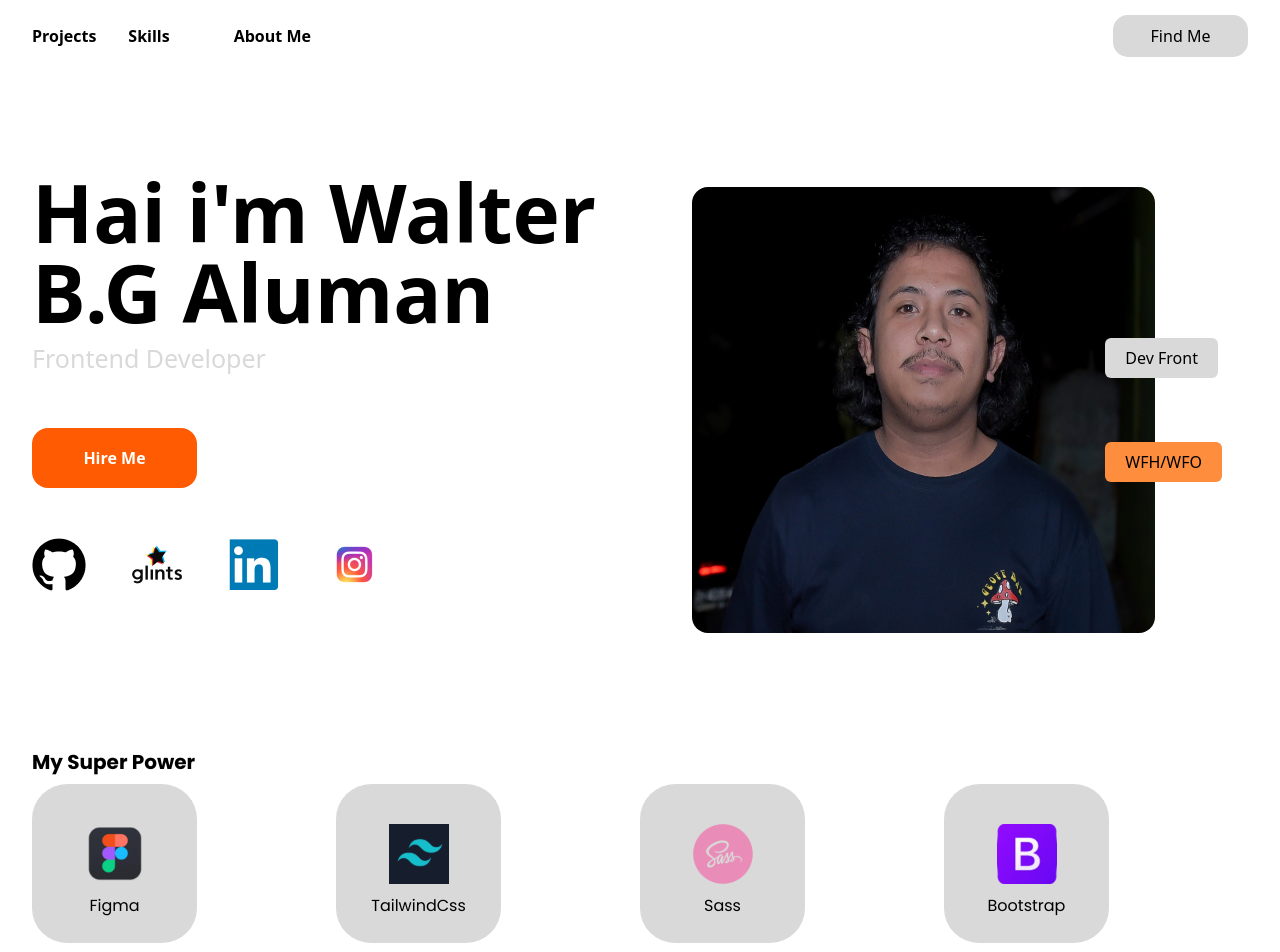
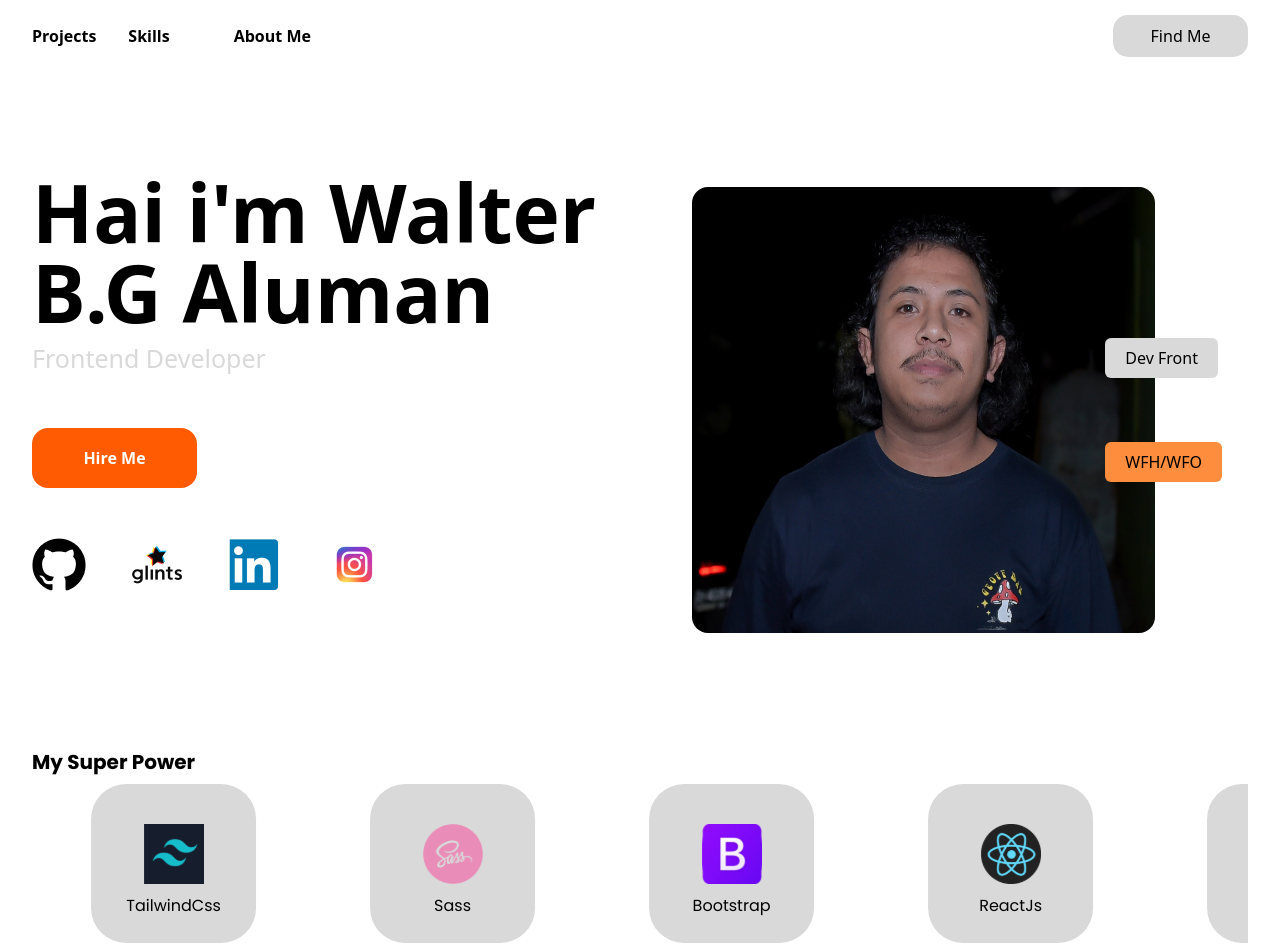
Before and after one commit to pekeleku/myportfolio, a React (Create React App) app: page / in a window 1280 px wide. Shown: the top 952 px of the page. Built offline with nearby package versions, Linux system fonts and the light colour scheme.

Commit message:
fix bugs

```diff
--- a/src/components/reusable/CustomeSlider/CustomSlider .js
+++ b/src/components/reusable/CustomeSlider/CustomSlider .js
@@ -6,8 +6,10 @@ import "slick-carousel/slick/slick-theme.css";
 const CustomSlider = ({ children, settings = {} }) => {
   const defaultSettings = {
     dots: false,
-    infinite: false,
-    speed: 100,
+    infinite: true,
+    centerMode: true,
+
+    speed: 700,
     slidesToShow: 4,
     slidesToScroll: 1,
     initialSlide: 0,
@@ -24,21 +26,31 @@ const CustomSlider = ({ children, settings = {} }) => {
         },
       },
       {
+        breakpoint: 768,
+        settings: {
+          slidesToShow: 3,
+          slidesToScroll: 1,
+          initialSlide: 3,
+        },
+      },
+      {
         breakpoint: 600,
         settings: {
           slidesToShow: 2,
           slidesToScroll: 2,
+          initialSlide: 2,
         },
       },
       {
         breakpoint: 480,
         settings: {
+          centerMode: true,
           slidesToShow: 1,
           slidesToScroll: 1,
         },
       },
     ],
-    ...settings, // override default if needed
+    ...settings,
   };
 
   return <Slider {...defaultSettings}>{children}</Slider>;
```
